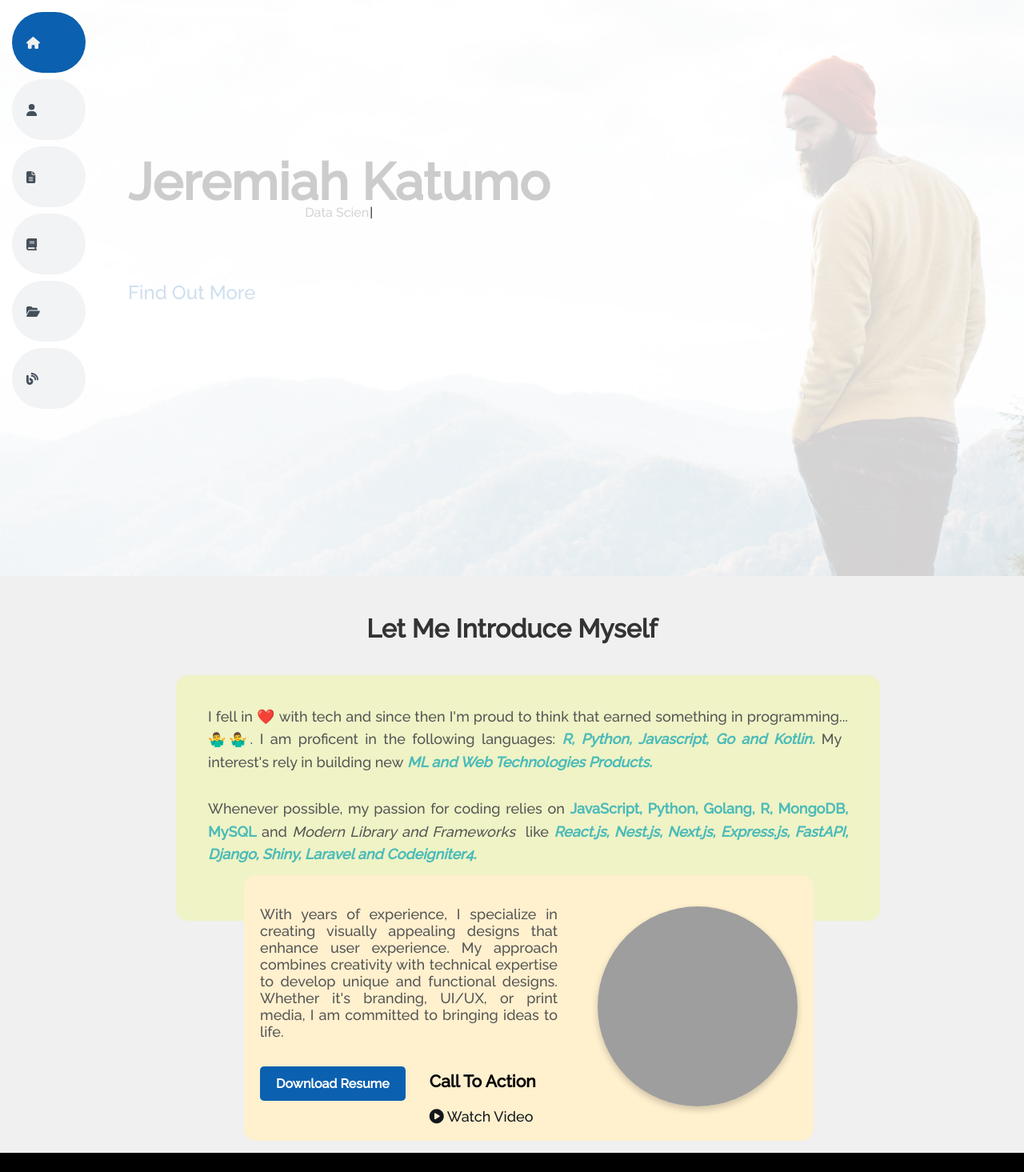
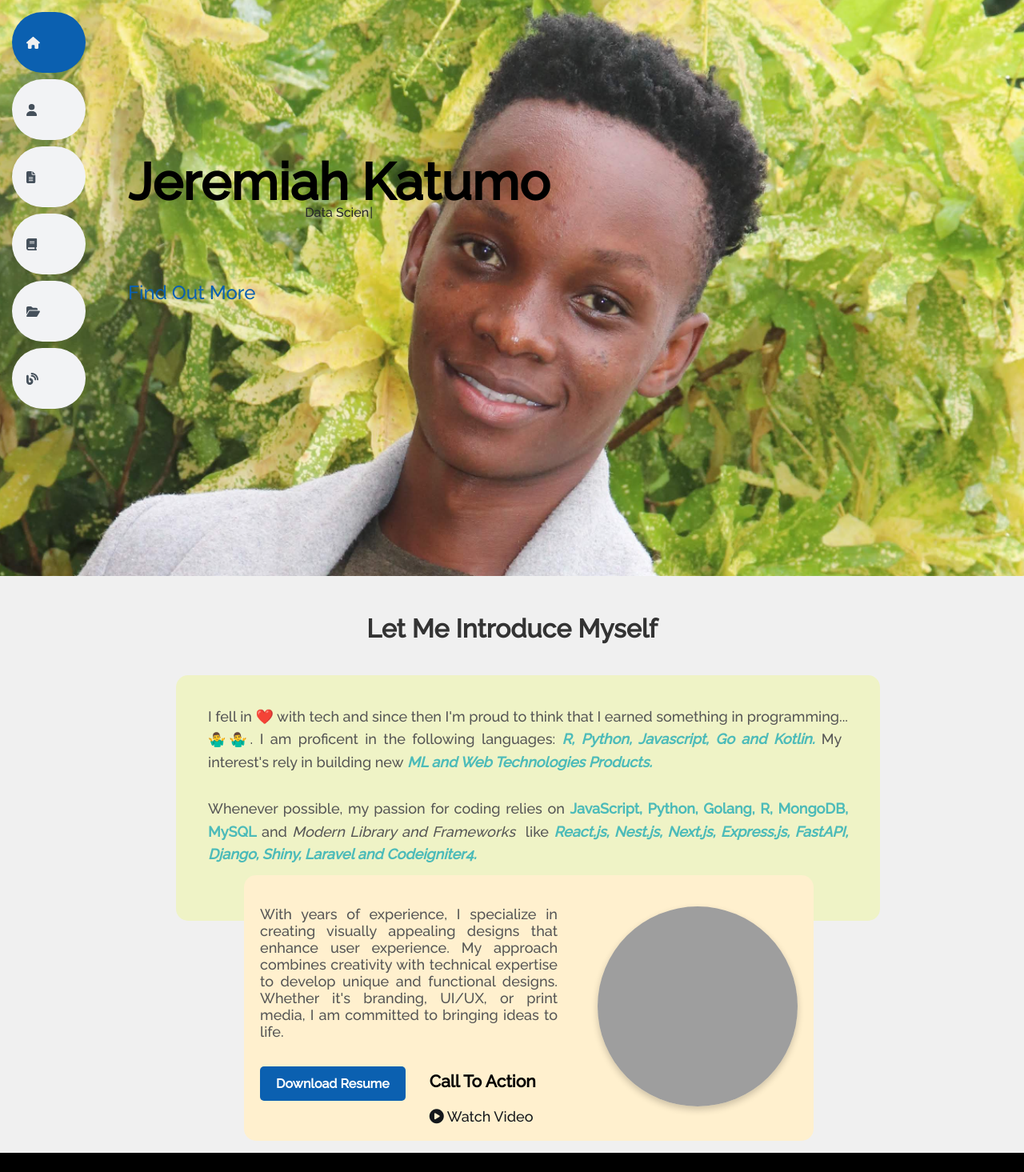
Before and after one commit to Jeremiah-Katumo/jeremiahkatumo, a React (Vite) app: page / in a window 1280 px wide. Shown: the top 1465 px of the page at 80% size. Built offline with nearby package versions, Linux system fonts and the light colour scheme; grey boxes are pictures that could not be loaded.

Commit message:
home page

```diff
--- a/src/assets/css/style.css
+++ b/src/assets/css/style.css
@@ -306,7 +306,7 @@ h6 {
 #hero {
   width: 100%;
   height: 40vh;
-  background: url("../img/hero-bg.jpg") top right no-repeat;
+  background: url("../img/hero.jpg") top right no-repeat;
   background-size: cover;
   position: relative;
 }
@@ -337,7 +337,7 @@ h6 {
 
 #hero:before {
   content: "";
-  background: rgba(255, 255, 255, 0.8);
+  /* background: rgba(255, 255, 255, 0.8); */
   position: absolute;
   bottom: 0;
   top: 0;
--- a/src/components/Home/HomeTwo.jsx
+++ b/src/components/Home/HomeTwo.jsx
@@ -14,7 +14,7 @@ function HomeTwo() {
             <Col md={8} className="home-about-desc base-box">
               <div className="section-header">
                 <p className="about-paragraph">
-                  I fell in ❤️ with tech and since then I'm proud to think that
+                  I fell in ❤️ with tech and since then I'm proud to think that I
                   earned something in programming... 🤷‍♂️🤷‍♂️.
                   I am proficent in the following languages:{" "}
                   <i>
```
